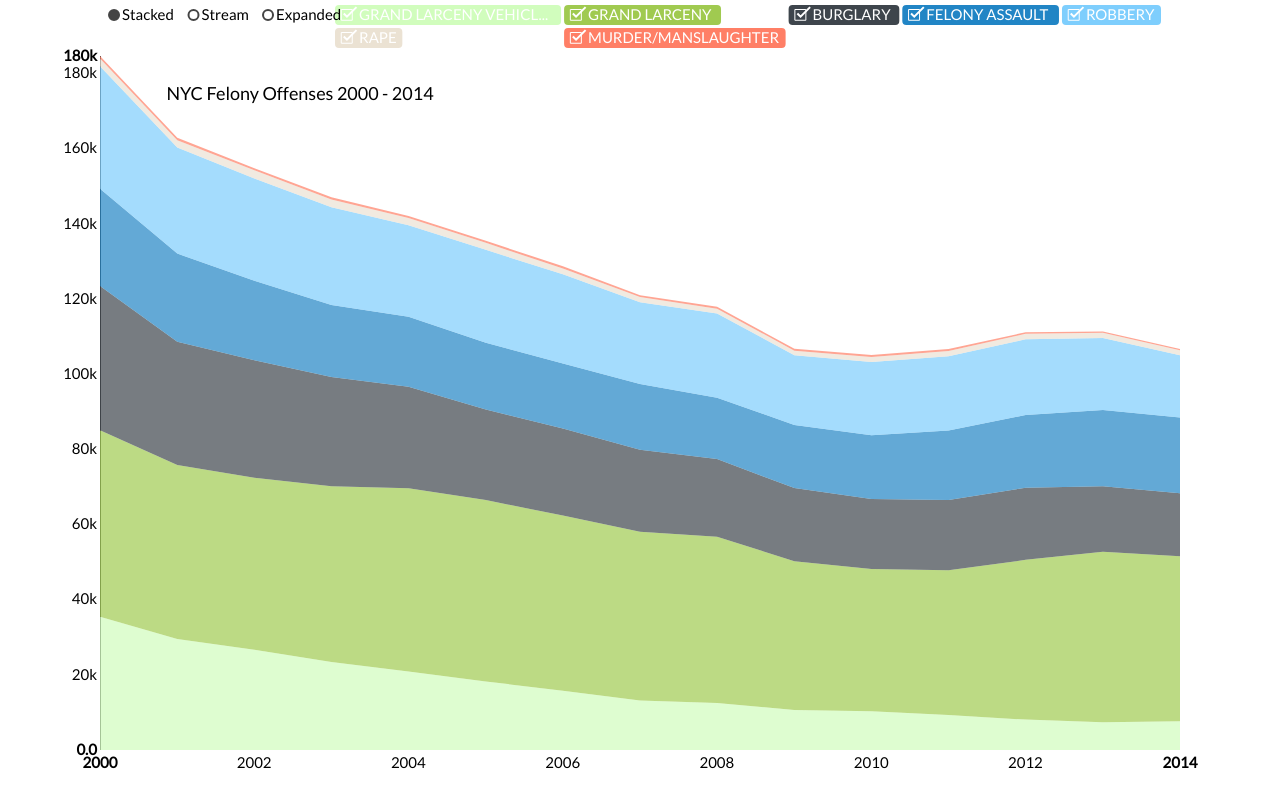
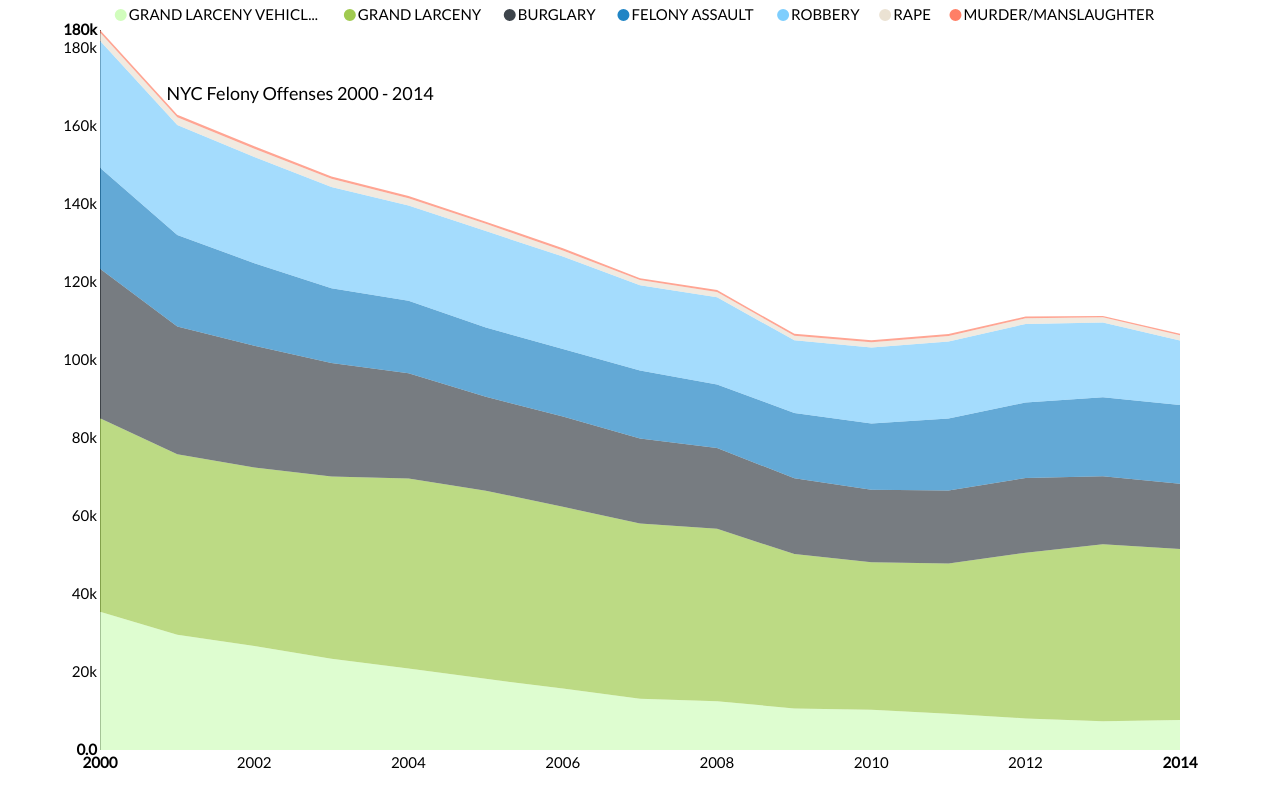
Before and after one commit to timothymartin76/SS_LastMin, a website: page examples/NYC_Felonies.html in a window 1280 px wide. Drawn offline with nearby package versions, Linux system fonts and the light colour scheme.

Commit message:
Update NYC_Felonies.html

```diff
--- a/examples/NYC_Felonies.html
+++ b/examples/NYC_Felonies.html
@@ -176,7 +176,7 @@
             .y(function(d) { return d[1] })
 			.color(['#D1FDBD', '#A0CA50', '#3E454C', '#2185C5', '#7ECEFD', '#EBE2D3', '#FF7F66'])
             .controlLabels({stacked: "Stacked"})
-
+		.showControls(false)
 
 			//.interpolate("step")
 
@@ -214,7 +214,7 @@
 			  .style("font-size", "18px")
 			  .text("NYC Felony Offenses 2000 - 2014");
 
-        chart.legend.vers('furious');
+        //chart.legend.vers('furious');
         d3.select('#chart1')
             .datum(histcatexplong)
             .transition().duration(1000)
```
